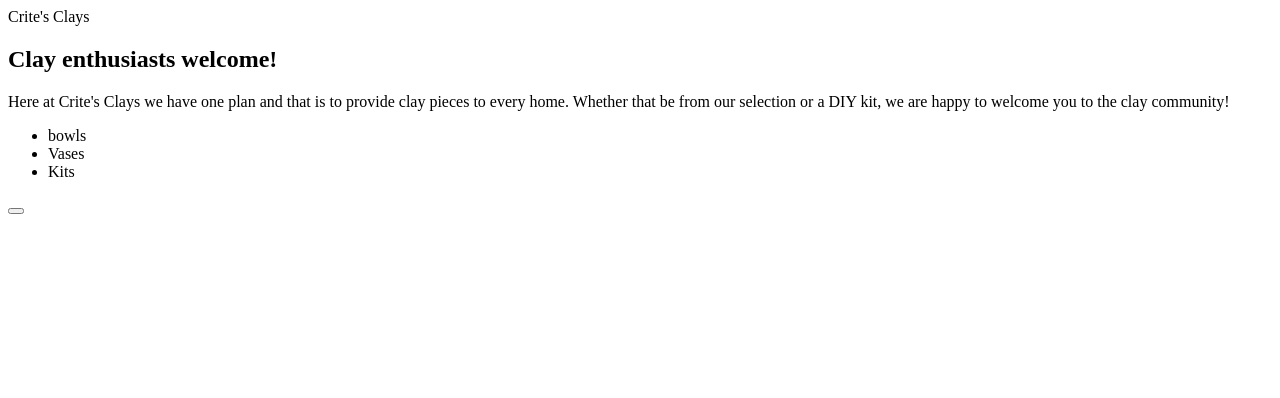
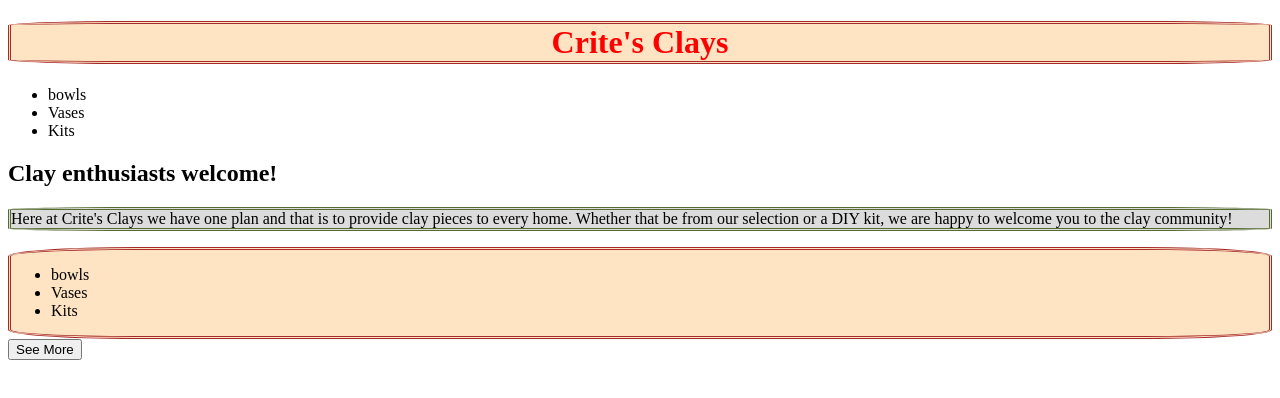
Before and after one commit to antjc1005/Custom-Coasters, a plain HTML site: page index.html in a window 1280 px wide. Drawn offline with Linux system fonts and the light colour scheme.

Commit message:
sandboxing

```diff
--- a/assets/styles.css
+++ b/assets/styles.css
@@ -0,0 +1,28 @@
+h1 {
+    color: red;
+    background-color: bisque;
+    font: arial;
+    font-size: xx-large;
+    text-align: center;
+    border-style: double;
+    border-radius: 10%;
+    border-width: 10%;
+    border-color: brown;
+}
+
+div {
+    background-color: bisque;
+    border-style: double;
+    border-radius: 10%;
+    border-width: 10%;
+    border-color: brown;
+
+}
+
+p {
+    background-color: gainsboro;
+    border-style: double;
+    border-radius: 10%;
+    border-width: 10%;
+    border-color: darkolivegreen;
+}
--- a/index.html
+++ b/index.html
@@ -8,7 +8,16 @@
     <title>Crite's Clays</title>
 </head>
 <body>
-    <header>Crite's Clays</header>
+    <h1>Crite's Clays</h1>
+    <header>
+        <nav>
+            <ul>
+                <li>bowls</li>
+                <li>Vases</li>
+                <li>Kits</li>
+            </ul>
+        </nav>
+    </header>
     <h2>Clay enthusiasts welcome!</h2>
     <p>Here at Crite's Clays we have one plan and that is to provide clay pieces to every home. Whether that be from our selection or a DIY kit, we are happy to welcome you to the clay community!</p>
     <div>
@@ -18,9 +27,6 @@
             <li>Kits</li>
         </ul>
     </div>
-    <button class="see more options" type="button"></button>
-    <div>
-
-    </div>
+    <button class="see more options" type="button">See More</button>
 </body>
 </html>
```
